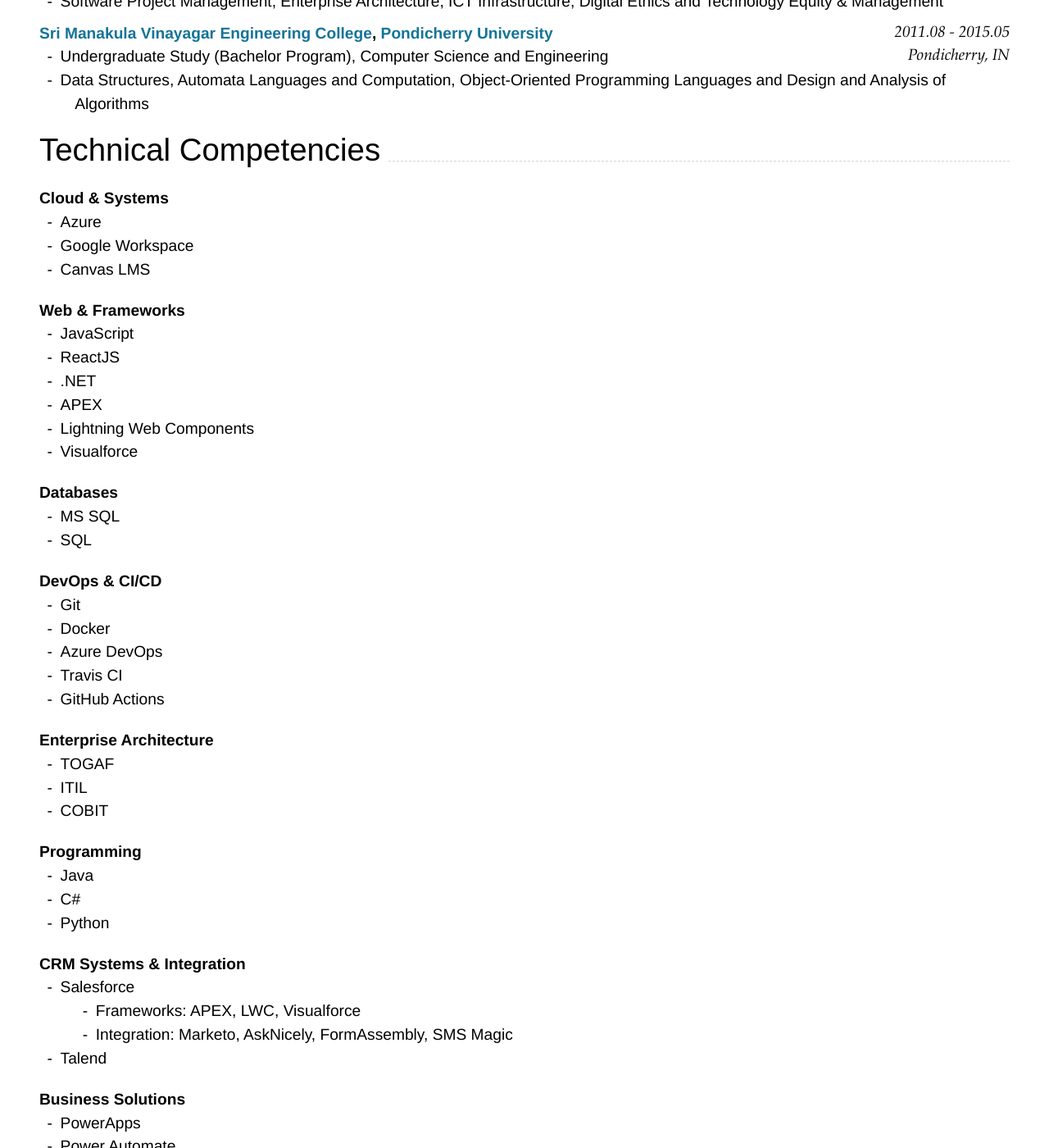
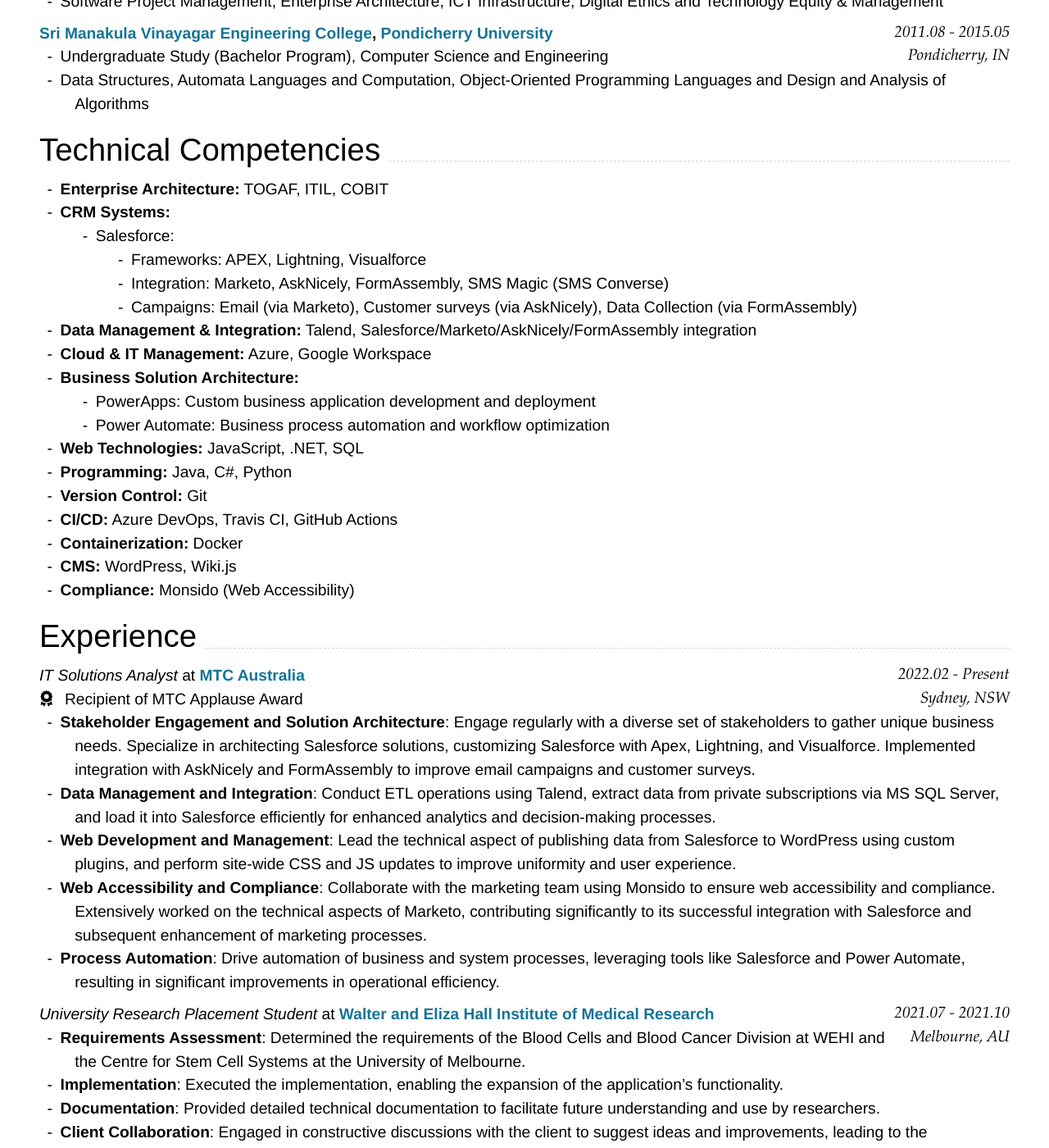
Before and after one commit to thedhanawada/me, a Jekyll site: the page built from index.md, in a window 1280 px wide and 1400 px high, scrolled down 400 px. Shown: the whole window at 82% size. Built offline with Jekyll 4.4.1, drawn with Linux system fonts in a browser that asks for light colours; nearby versions of some CDN libraries; some of the changed text lies outside the part shown.

Commit message:
Update index.md

```diff
--- a/index.md
+++ b/index.md
@@ -58,75 +58,24 @@ Pondicherry, IN
 
 ## Technical Competencies
 
----
-
-**Cloud & Systems**
-- Azure
-- Google Workspace
-- Canvas LMS
-
----
-
-**Web & Frameworks**
-- JavaScript
-- ReactJS
-- .NET
-- APEX
-- Lightning Web Components
-- Visualforce
-
----
-
-**Databases**
-- MS SQL
-- SQL
-
----
-
-**DevOps & CI/CD**
-- Git
-- Docker
-- Azure DevOps
-- Travis CI
-- GitHub Actions
-
----
-
-**Enterprise Architecture**
-- TOGAF
-- ITIL
-- COBIT
-
----
-
-**Programming**
-- Java
-- C#
-- Python
-
----
-
-**CRM Systems & Integration**
-- Salesforce
-    - Frameworks: APEX, LWC, Visualforce
-    - Integration: Marketo, AskNicely, FormAssembly, SMS Magic
-- Talend
-
----
-
-**Business Solutions**
-- PowerApps
-- Power Automate
-
----
-
-**CMS & Compliance**
-- WordPress
-- Wiki.js
-- Monsido (Web Accessibility)
-
----
-
+- **Enterprise Architecture:** TOGAF, ITIL, COBIT
+- **CRM Systems:**
+  - Salesforce:
+    - Frameworks: APEX, Lightning, Visualforce
+    - Integration: Marketo, AskNicely, FormAssembly, SMS Magic (SMS Converse)
+    - Campaigns: Email (via Marketo), Customer surveys (via AskNicely), Data Collection (via FormAssembly)
+- **Data Management & Integration:** Talend, Salesforce/Marketo/AskNicely/FormAssembly integration
+- **Cloud & IT Management:** Azure, Google Workspace
+- **Business Solution Architecture:**
+  - PowerApps: Custom business application development and deployment
+  - Power Automate: Business process automation and workflow optimization
+- **Web Technologies:** JavaScript, .NET, SQL
+- **Programming:** Java, C#, Python
+- **Version Control:** Git
+- **CI/CD:** Azure DevOps, Travis CI, GitHub Actions
+- **Containerization:** Docker
+- **CMS:** WordPress, Wiki.js
+- **Compliance:** Monsido (Web Accessibility)
 
 ## Experience
 ### <sub>_IT Solutions Analyst_ at </sub>**[MTC Australia](https://mtcaustralia.com.au/){:target="_blank"}** `2022.02 - Present`
```
